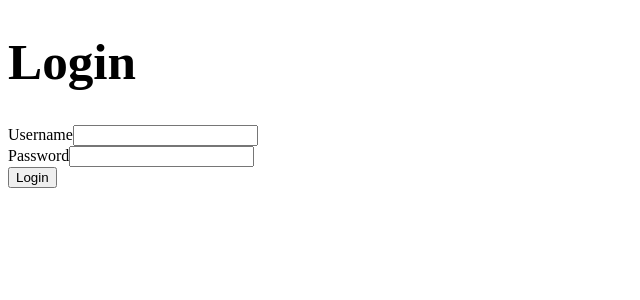
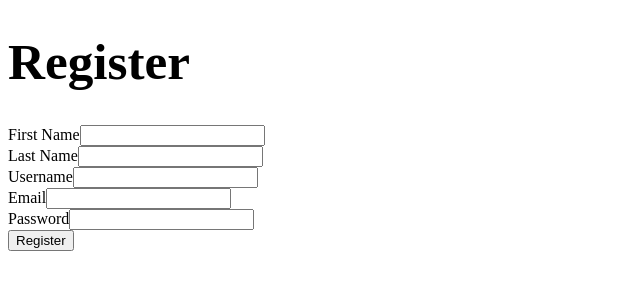
Before and after one commit to edomanuli/FRONTEND-TandemTech, a React (Vite) app in the folder tandem-tech-networks/: page /register in a window 1280 px wide. Before the commit this address led to /login. Shown: the top 300 px of the page, without its empty margins (0-640 px from the left). Built offline with nearby package versions, Linux system fonts and the light colour scheme.

Commit message:
Registration page is up and conditional rendering applied when loggedIn

```diff
--- a/tandem-tech-networks/src/App.jsx
+++ b/tandem-tech-networks/src/App.jsx
@@ -1,28 +1,30 @@
-import React from 'react';
-import { BrowserRouter as Router, Route, Routes, Navigate } from 'react-router-dom';
-import Login from './Pages/Login';
-import Home from './Pages/HomePage';
-import PrivateRoute from './Components/PrivateRoute';
-import { AuthProvider } from './Services/AuthService';
+import React from "react";
+import {
+  BrowserRouter as Router,
+  Route,
+  Routes,
+  Navigate,
+} from "react-router-dom";
+import Login from "./Pages/Login";
+import Register from "./Pages/Register";
+import Home from "./Pages/HomePage";
+// import PrivateRoute from "./Components/PrivateRoute";
+import { AuthProvider } from "./Services/AuthService";
 
 function App() {
-
-
   return (
     <Router>
       <AuthProvider>
         <Routes>
-          <Route path="/" element={<Navigate to="/login" replace />} />
+          <Route path="/register" element={<Register />} />
+          <Route path="/" element={<Navigate to="/home" replace />} />
           <Route path="/login" element={<Login />} />
-          <Route path="/home" element={<PrivateRoute />}>
-            <Route path="" element={<Home />} />
-          </Route>
-          {/* redirect to login if there is no path that matches */}
-          <Route path="*" element={<Navigate to="/login" replace />} />
+          <Route path="/home" element={<Home />} />
+          <Route path="*" element={<Navigate to="/home" replace />} />
         </Routes>
       </AuthProvider>
     </Router>
   );
 }
 
-export default App
+export default App;
--- a/tandem-tech-networks/src/Pages/HomePage.jsx
+++ b/tandem-tech-networks/src/Pages/HomePage.jsx
@@ -3,7 +3,7 @@ import { NavLink } from "react-router-dom";
 import { useAuth } from "../Services/AuthService";
 
 function Home() {
-  const { removeLoginToken } = useAuth();
+  const { removeLoginToken, isLoggedIn } = useAuth();
 
   const handleLogout = () => {
     removeLoginToken();
@@ -14,8 +14,30 @@ function Home() {
     <>
       <h1>Welcome to TandemTech Networks</h1>
       <nav>
-        <li><NavLink to="/home">Home</NavLink></li>
-        <li><button onClick={handleLogout}>Log Out</button></li>
+        <ul>
+          <li>
+            <NavLink to="/home">Home</NavLink>
+          </li>
+          {isLoggedIn() ? (
+            <>
+              {/* <li>
+                <NavLink to="/profile">Profile</NavLink>
+              </li> */}
+              <li>
+                <button onClick={handleLogout}>Log Out</button>
+              </li>
+            </>
+          ) : (
+            <>
+              <li>
+                <NavLink to="/login">Login</NavLink>
+              </li>
+              <li>
+                <NavLink to="/register">Register</NavLink>
+              </li>
+            </>
+          )}
+        </ul>
       </nav>
     </>
   );
--- a/tandem-tech-networks/src/Pages/Register.jsx
+++ b/tandem-tech-networks/src/Pages/Register.jsx
@@ -0,0 +1,106 @@
+import React, { useState } from "react";
+import axios from "axios";
+import { useNavigate } from "react-router-dom";
+
+const Register = () => {
+  const [userInfo, setUserInfo] = useState({
+    firstName: "",
+    lastName: "",
+    username: "",
+    email: "",
+    password: "",
+  });
+
+  const navigation = useNavigate();
+
+  const handleuserInfo = (e) => {
+    setUserInfo({ ...userInfo, [e.target.name]: e.target.value });
+  };
+
+  const handleSubmition = async (e) => {
+    e.preventDefault();
+    try {
+      await axios.post("https://localhost:5001/api/user/register", userInfo);
+      navigation("/login");
+    } catch (error) {
+      console.error(`Registration failed: ${error.response.data}`);
+    }
+  };
+
+  return (
+    <>
+      <h1>Register</h1>
+      <div>
+        <form onSubmit={handleSubmition}>
+          <div>
+            <label>
+              {" "}
+              First Name
+              <input
+                type="text"
+                name="firstName"
+                value={userInfo.firstName}
+                onChange={handleuserInfo}
+              />
+            </label>
+          </div>
+
+          <div>
+            <label>
+              {" "}
+              Last Name
+              <input
+                type="text"
+                name="lastName"
+                value={userInfo.lastName}
+                onChange={handleuserInfo}
+              />
+            </label>
+          </div>
+
+          <div>
+            <label>
+              {" "}
+              Username
+              <input
+                type="text"
+                name="username"
+                value={userInfo.username}
+                onChange={handleuserInfo}
+              />
+            </label>
+          </div>
+
+          <div>
+            <label>
+              Email
+              <input
+                type="email"
+                name="email"
+                value={userInfo.email}
+                onChange={handleuserInfo}
+              />
+            </label>
+          </div>
+
+          <div>
+            <label>Password
+              <input
+                type="text"
+                name="password"
+                value={userInfo.password}
+                onChange={handleuserInfo}
+              />
+            </label>
+          </div>
+
+          <div>
+            <button type="submit">Register</button>
+          </div>
+        </form>
+      </div>
+    </>
+  );
+};
+
+export default Register;
--- a/tandem-tech-networks/src/Services/AuthService.jsx
+++ b/tandem-tech-networks/src/Services/AuthService.jsx
@@ -16,8 +16,12 @@ export const AuthProvider = ({ children }) => {
     setAuthToken(null);
   }
 
+  const isLoggedIn = () => {
+    return authToken !== null;
+  }
+
   return (
-    <AuthContext.Provider value={{ authToken, setLoginToken, removeLoginToken }}>
+    <AuthContext.Provider value={{ authToken, setLoginToken, removeLoginToken, isLoggedIn }}>
       {children}
     </AuthContext.Provider>
   );
```
